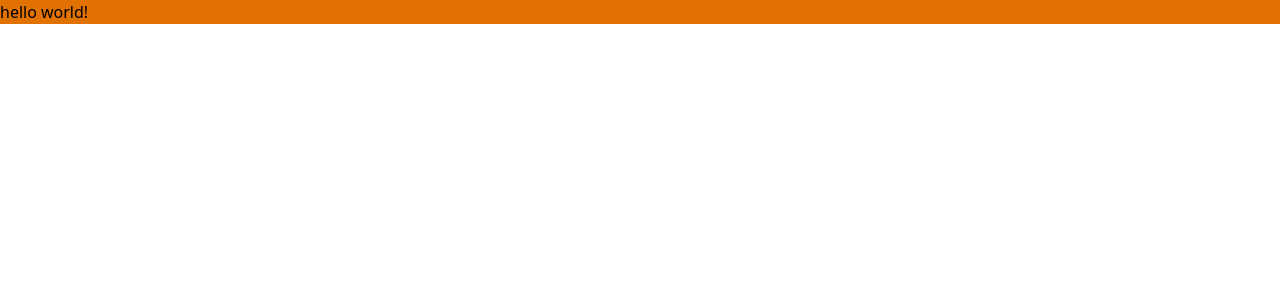
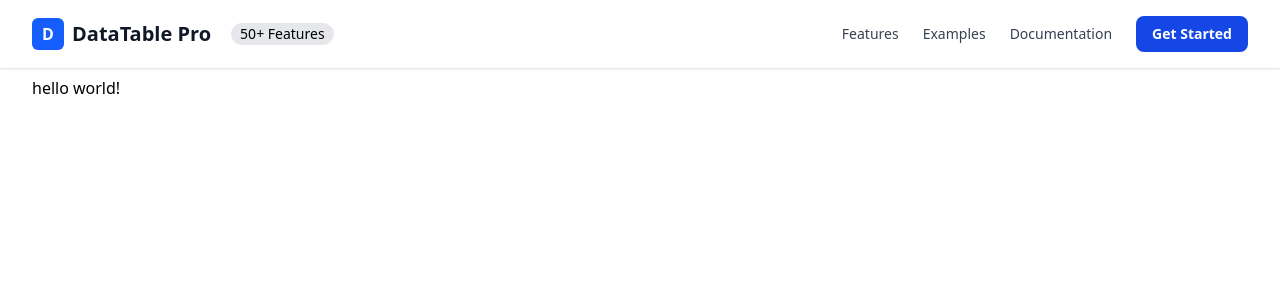
Before and after one commit to meherfrioui2025/Advanced-datatable, a React (Vite) app: page / in a window 1280 px wide. Shown: the top 300 px of the page. Built offline with nearby package versions, Linux system fonts and the light colour scheme.

Commit message:
feat: implement header for DataTable component

```diff
--- a/src/App.tsx
+++ b/src/App.tsx
@@ -1,6 +1,6 @@
 const App = () => {
   return (
-    <div className="bg-amber-600">
+    <div className="mx-auto max-w-7xl px-4 sm:px-6 lg:px-8 py-2">
       <h1>hello world!</h1>
     </div>
   );
--- a/src/components/navbar/index.ts
+++ b/src/components/navbar/index.ts
@@ -0,0 +1,2 @@
+import Navbar from "./navbar";
+export default Navbar
--- a/src/components/navbar/navbar.tsx
+++ b/src/components/navbar/navbar.tsx
@@ -0,0 +1,62 @@
+import React from "react";
+import { Link } from "react-router";
+
+const navLinks = [
+  { title: "Features", path: "/features" },
+  { title: "Examples", path: "/examples" },
+  { title: "Documentation", path: "/docs" },
+];
+
+const Header: React.FC = () => {
+  return (
+    <header className="bg-white shadow-sm">
+      <nav
+        className="mx-auto max-w-7xl px-4 sm:px-6 lg:px-8 flex items-center justify-between py-4"
+        aria-label="Main navigation"
+      >
+        <div className="flex gap-5 items-center">
+          <Link
+            to="/"
+            className="flex items-center space-x-2"
+            aria-label="Homepage"
+          >
+            <div className="h-8 w-8 bg-blue-600 rounded-md flex items-center justify-center text-white font-bold">
+              <span>D</span>
+            </div>
+            <span className="text-xl font-semibold text-gray-900">
+              DataTable Pro
+            </span>
+          </Link>
+          <span className="bg-gray-200 rounded-full px-2 border border-gray-200 text-sm">
+            50+ Features
+          </span>
+        </div>
+
+        <ul
+          className="hidden md:flex space-x-6 text-sm font-medium text-gray-700 items-center"
+          role="menubar"
+        >
+          {navLinks.map((link) => (
+            <li key={link.path} role="none">
+              <Link
+                to={link.path}
+                role="menuitem"
+                className="hover:text-blue-600 focus:outline-none focus:ring-2 focus:ring-blue-500 rounded"
+              >
+                {link.title}
+              </Link>
+            </li>
+          ))}
+          <Link
+            to="/get-started"
+            className="bg-blue-700 text-white text-sm font-semibold px-4 py-2 rounded-lg hover:bg-blue-600 focus:outline-none focus:ring-2 focus:ring-blue-500"
+          >
+            Get Started
+          </Link>
+        </ul>
+      </nav>
+    </header>
+  );
+};
+
+export default Header;
--- a/src/index.css
+++ b/src/index.css
@@ -9,3 +9,8 @@
     box-sizing: border-box;
   }
 }
+
+
+:root {
+  --secondary: hsl(210, 40%, 96%);
+}
--- /dev/null
+++ b/src/layout/layout.tsx
@@ -0,0 +1,13 @@
+import { Outlet } from "react-router";
+import Navbar from "../components/navbar";
+
+const Layout = () => {
+  return (
+    <>
+      <Navbar />
+      <Outlet />
+    </>
+  );
+};
+
+export default Layout;
```
Also changed, not shown: src/main.tsx (+8 -2 lines).
